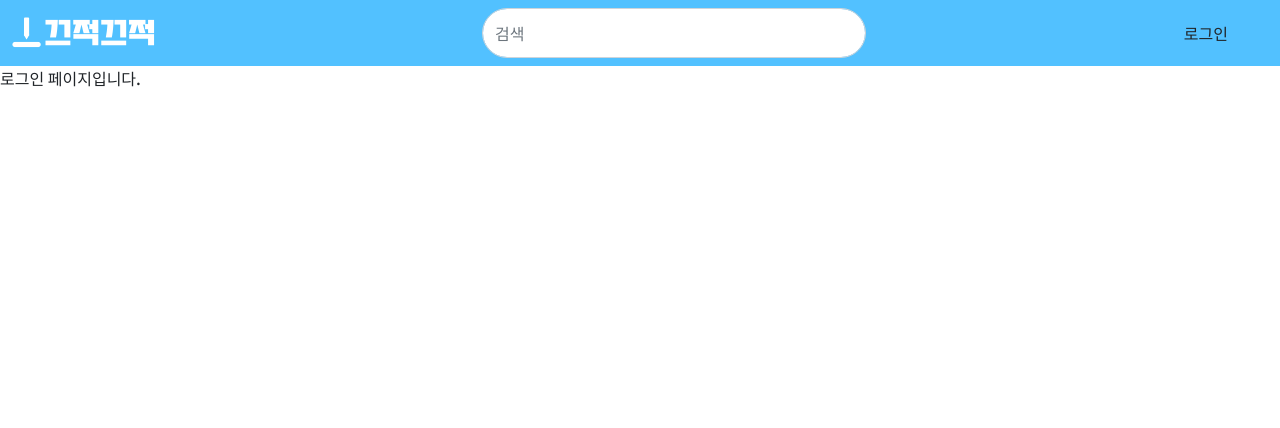
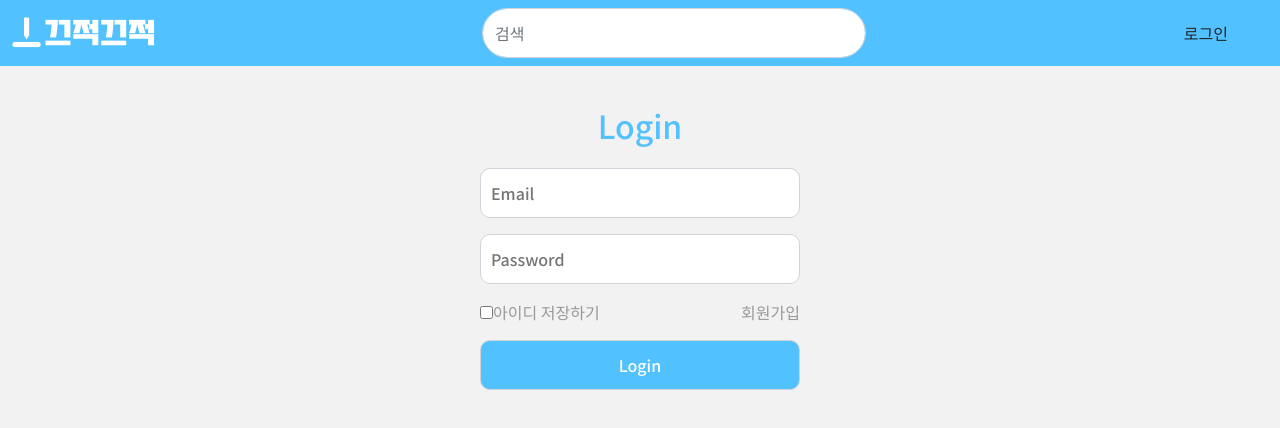
Before and after one commit to JiyunJeong01/kkeu-jeok_nest.js, a React (Create React App) app in the folder client/: page /login in a window 1280 px wide. Shown: the top 428 px of the page. Built offline with nearby package versions, Linux system fonts and the light colour scheme; some icons are missing.

Commit message:
로그인 컴포넌트 css 적용

```diff
--- a/client/src/App.css
+++ b/client/src/App.css
@@ -48,6 +48,14 @@
   width: 30vw;
 }
 
+.width-\[25\]{
+  width: 25vw;
+}
+
+.width-\[400px\]{
+  width: 400px;
+}
+
 .height-\[50px\] {
   height: 50px
 }
@@ -57,8 +65,20 @@
   display: flex;
 }
 
+.flex-col {
+  flex-direction: column;
+}
+
 .justify-center {
   justify-content: center;
+}
+
+.justify-betweeb {
+  justify-content: space-between;
+}
+
+.items-center {
+  align-items: center;
 }
 
 /* border */
@@ -66,11 +86,46 @@
   border-radius: 30px;
 }
 
+.rounded-\[10px\] {
+  border-radius: 10px;
+}
+
+.border-\[\#ced4da\]{
+  border: 1px solid #ced4da;
+}
+
 /* 폰트 CSS */
+.text-blue {
+  color: #52C1FF;
+}
+
+.text-gray {
+  color: #999999;
+}
+
+.text-lightgray{
+  color: #ced4da;
+}
+
+.text-white {
+  color: #ffffff;
+}
 
 /* 간격 */
+.p-\[40px\]{
+  padding: 40px;
+}
+
 .pr-\[40px\] {
   padding-right: 40px;
+}
+
+.pl-\[10px\]{
+  padding-left: 10px;
+}
+
+.gap\[16px\] {
+  gap: 16px;
 }
 
 
--- a/client/src/index.css
+++ b/client/src/index.css
@@ -2,6 +2,7 @@ body {
   margin: 0;
   padding: 0;
   box-sizing: border-box;
+  background-color: #F2F2F2;
 
   font-family: 'Noto Sans KR', sans-serif, BlinkMacSystemFont, 'Segoe UI', 'Roboto', 'Oxygen',
     'Ubuntu', 'Cantarell', 'Fira Sans', 'Droid Sans', 'Helvetica Neue',
--- a/client/src/partials/Header.js
+++ b/client/src/partials/Header.js
@@ -28,7 +28,7 @@ const Header = () => {
                     </div>
 
                     <div className="right-text">
-                        <Link className="pr-[40px]" to="/login">로그인</Link> {/* a를 Link로 변경 */}
+                        <Link className="pr-[40px]" to="/login">로그인</Link>
                     </div>
                 </div>
             </nav>
--- a/client/src/routes/Login.js
+++ b/client/src/routes/Login.js
@@ -1,10 +1,26 @@
 import React from 'react'
+import { Link } from "react-router-dom";
 
 const Login = () => {
     return (
-        <div>
-            로그인 페이지입니다.
+        <div className='display-flex justify-center'>
+            <div className='width-[400px] display-flex flex-col items-center p-[40px] gap[16px]'>
+                <h2 className='text-blue'>Login</h2>
+                <form className='display-flex flex-col gap[16px]' id='login-form'>
+                    <input className='width-[25] height-[50px] rounded-[10px] border-[#ced4da] pl-[10px]' type="text" name="email" placeholder="Email" />
+                    <input className='width-[25] height-[50px] rounded-[10px] border-[#ced4da] pl-[10px]' type="password" name="password" placeholder="Password" />
+                    <div className='text-gray display-flex justify-betweeb'>
+                        <label htmlFor="remember-check">
+                            <input type="checkbox" name="remember-check" />
+                            아이디 저장하기
+                        </label>
+                        <Link to="/account">회원가입</Link>
+                    </div>
+                    <input className='bg-blue height-[50px] text-white rounded-[10px] border-[#ced4da]' type="submit" value="Login" />
+                </form>
+            </div>
         </div>
+
     );
 };
 
```
